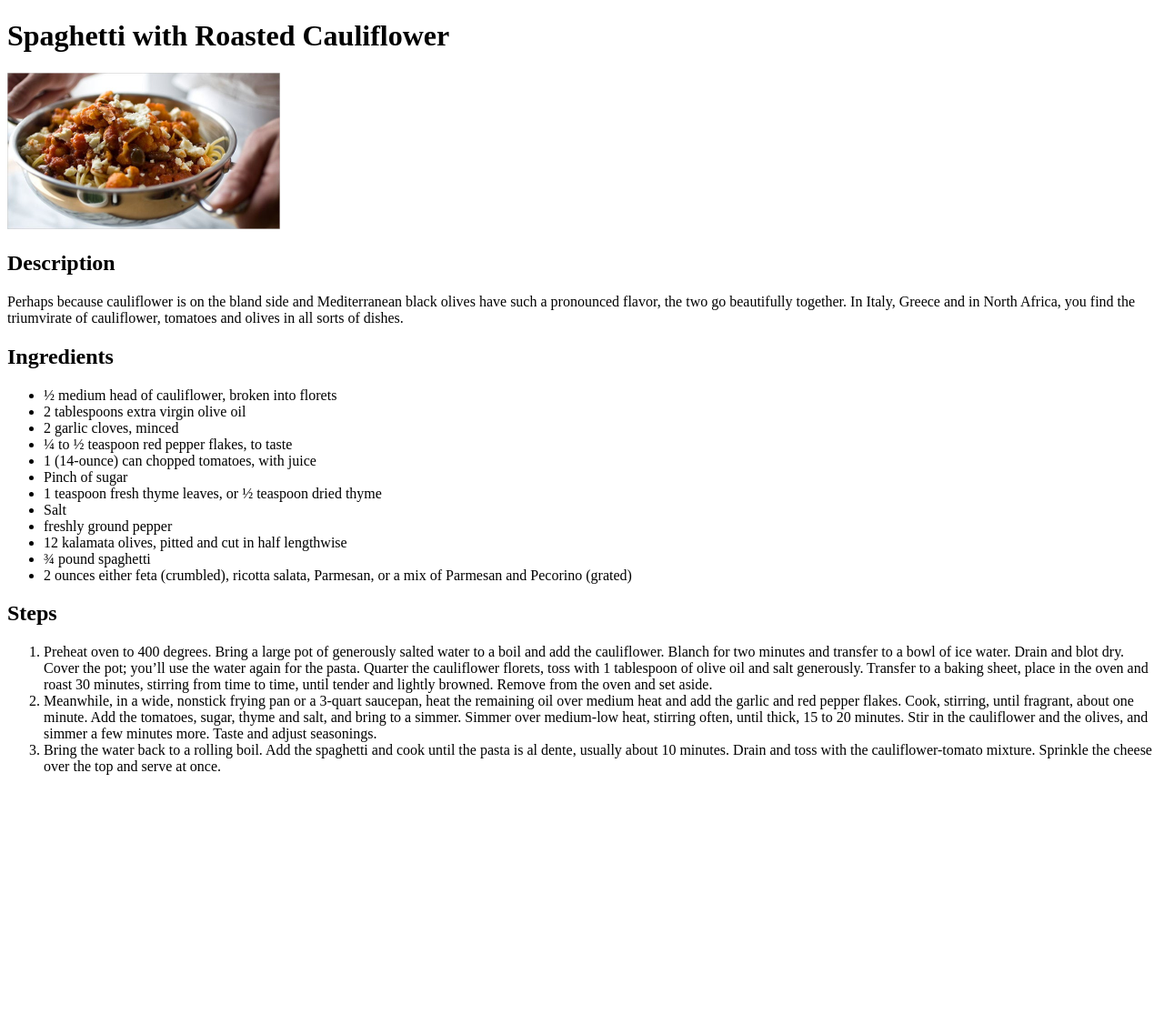
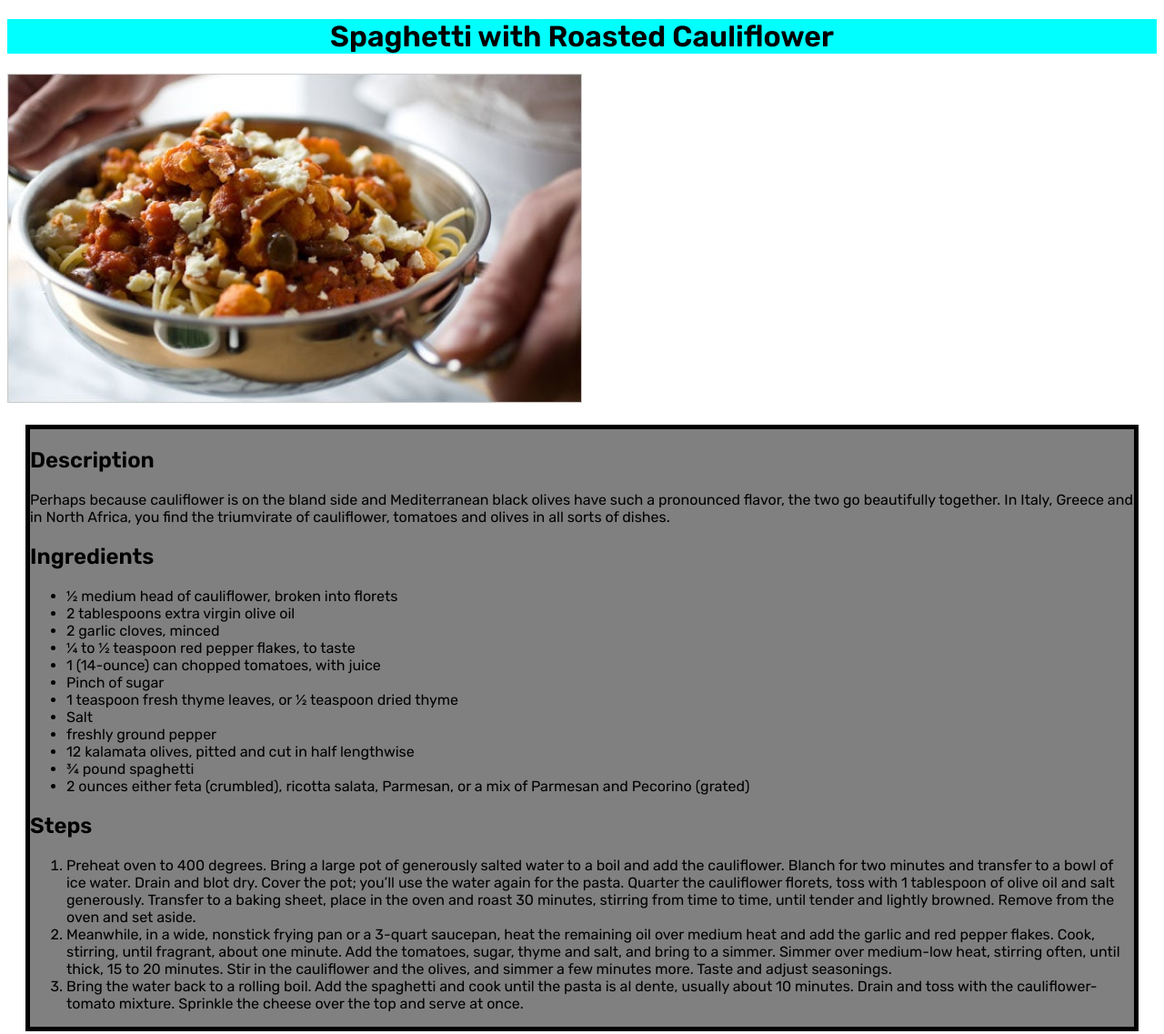
Before and after one commit to arwin4/odin-recipes, a plain HTML site: page recipes/spaghetti-cauliflower.html in a window 1280 px wide. Shown: the whole page at 91% size. Before the commit the page ends 868 px from the top, so only its background shows below. Drawn offline with Linux system fonts and the light colour scheme.

Commit message:
Add external css to all pages
Add a style for the homepage and another for all recipe pages.

```diff
--- a/recipes/spaghetti-cauliflower.html
+++ b/recipes/spaghetti-cauliflower.html
@@ -2,6 +2,11 @@
 <html lang="en">
 
 <head>
+    <link rel="stylesheet" href="style.css">
+    <link rel="preconnect" href="https://fonts.googleapis.com">
+    <link rel="preconnect" href="https://fonts.gstatic.com" crossorigin>
+    <link href="https://fonts.googleapis.com/css2?family=Rubik:wght@400;600&display=swap" rel="stylesheet">
+
     <meta charset="UTF-8">
     <meta http-equiv="X-UA-Compatible" content="IE=edge">
     <meta name="viewport" content="width=device-width, initial-scale=1.0">
@@ -9,10 +14,12 @@
 </head>
 
 <body>
-    <h1>Spaghetti with Roasted Cauliflower</h1>
-    <img src="../assets/spaghetti-cauliflower.jpeg" alt="Spaghetti with roasted cauliflower" width="300">
+    <h1 class="title">Spaghetti with Roasted Cauliflower</h1>
+    <img src="../assets/spaghetti-cauliflower.jpeg" alt="Spaghetti with roasted cauliflower">
+    <div class="content">
         <h2>Description</h2>
-    <p> Perhaps because cauliflower is on the bland side and Mediterranean black olives have such a pronounced flavor,
+        <p> Perhaps because cauliflower is on the bland side and Mediterranean black olives have such a pronounced
+            flavor,
             the
             two go beautifully together. In Italy, Greece and in North Africa, you find the triumvirate of cauliflower,
             tomatoes
@@ -30,23 +37,33 @@
             <li>freshly ground pepper</li>
             <li>12 kalamata olives, pitted and cut in half lengthwise</li>
             <li>¾ pound spaghetti</li>
-        <li>2 ounces either feta (crumbled), ricotta salata, Parmesan, or a mix of Parmesan and Pecorino (grated)</li>
+            <li>2 ounces either feta (crumbled), ricotta salata, Parmesan, or a mix of Parmesan and Pecorino (grated)
+            </li>
         </ul>
         <h2>Steps</h2>
         <ol>
-        <li>Preheat oven to 400 degrees. Bring a large pot of generously salted water to a boil and add the cauliflower.
-            Blanch for two minutes and transfer to a bowl of ice water. Drain and blot dry. Cover the pot; you’ll use the water
-            again for the pasta. Quarter the cauliflower florets, toss with 1 tablespoon of olive oil and salt generously.
-            Transfer to a baking sheet, place in the oven and roast 30 minutes, stirring from time to time, until tender and lightly
+            <li>Preheat oven to 400 degrees. Bring a large pot of generously salted water to a boil and add the
+                cauliflower.
+                Blanch for two minutes and transfer to a bowl of ice water. Drain and blot dry. Cover the pot; you’ll
+                use the water
+                again for the pasta. Quarter the cauliflower florets, toss with 1 tablespoon of olive oil and salt
+                generously.
+                Transfer to a baking sheet, place in the oven and roast 30 minutes, stirring from time to time, until
+                tender and lightly
                 browned. Remove from the oven and set aside.</li>
-        <li>Meanwhile, in a wide, nonstick frying pan or a 3-quart saucepan, heat the remaining oil over medium heat and
-            add the garlic and red pepper flakes. Cook, stirring, until fragrant, about one minute. Add the tomatoes, sugar,
-            thyme and salt, and bring to a simmer. Simmer over medium-low heat, stirring often, until thick, 15 to 20 minutes.
+            <li>Meanwhile, in a wide, nonstick frying pan or a 3-quart saucepan, heat the remaining oil over medium heat
+                and
+                add the garlic and red pepper flakes. Cook, stirring, until fragrant, about one minute. Add the
+                tomatoes, sugar,
+                thyme and salt, and bring to a simmer. Simmer over medium-low heat, stirring often, until thick, 15 to
+                20 minutes.
                 Stir in the cauliflower and the olives, and simmer a few minutes more. Taste and adjust seasonings.</li>
             <li>Bring the water back to a rolling boil. Add the spaghetti and cook until the pasta is al dente, usually
-            about 10 minutes. Drain and toss with the cauliflower-tomato mixture. Sprinkle the cheese over the top and serve at
+                about 10 minutes. Drain and toss with the cauliflower-tomato mixture. Sprinkle the cheese over the top
+                and serve at
                 once.</li>
         </ol>
+    </div>
 </body>
 
 </html>
--- /dev/null
+++ b/recipes/style.css
@@ -0,0 +1,19 @@
+body {
+    font-family: Rubik, Helvetica, Arial, sans-serif;
+}
+
+.title {
+    text-align: center;
+    background-color: aqua;
+}
+
+img {
+    height: auto;
+    width: 50%;
+}
+
+.content {
+    background-color: grey;
+    margin: 20px;
+    border: 5px solid;
+}
--- /dev/null
+++ b/style.css
@@ -0,0 +1,16 @@
+body {
+  font-family: Rubik, Helvetica, Arial, sans-serif;
+}
+
+.title {
+    text-align: center;
+    color: rgb(65, 182, 225);
+    background-color: grey;
+}
+
+.recipe-list {
+    font-style: italic;
+    font-size: 14px;
+    text-align: left;
+    background-color: hsla(0, 100%, 50%, 0.3);
+}
```
Also changed, not shown: index.html (+7 -2 lines), recipes/dahl.html (+21 -7 lines), recipes/lambcurry.html (+19 -8 lines). Lines whose indentation alone changed are shown as unchanged.
